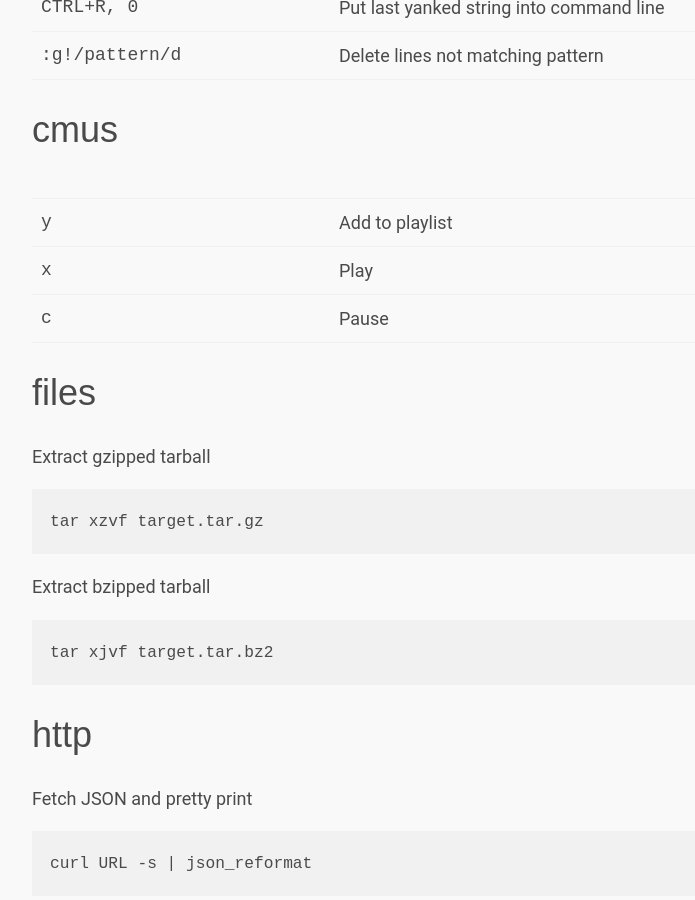
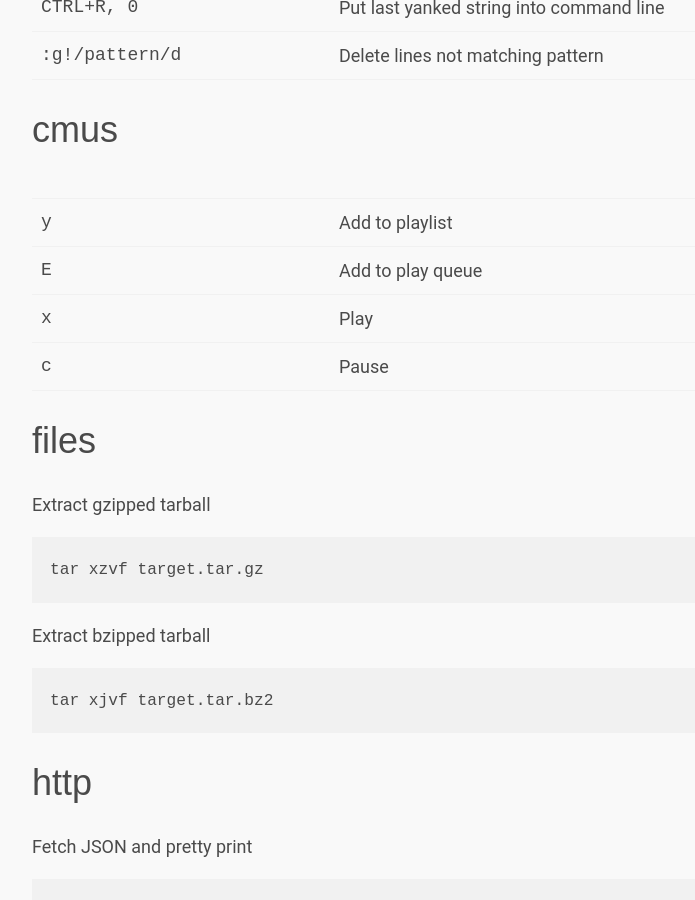
Before and after one commit to edclements/website, a Jekyll site: the page built from cheat-sheet.md, in a window 1280 px wide and 900 px high, scrolled down 1588 px. Shown: the whole window, without its empty margins (266-961 px from the left). Built offline with Jekyll 4.4.1, drawn with Linux system fonts in a browser that asks for light colours; nearby versions of some CDN libraries.

Commit message:
Add cmus command

```diff
--- a/cheat-sheet.md
+++ b/cheat-sheet.md
@@ -60,6 +60,7 @@
 <table class="key-binding">
   <tr><th></th><th></th></tr>
   <tr><td>y</td><td>Add to playlist</td></tr>
+  <tr><td>E</td><td>Add to play queue</td></tr>
   <tr><td>x</td><td>Play</td></tr>
   <tr><td>c</td><td>Pause</td></tr>
 </table>
```
